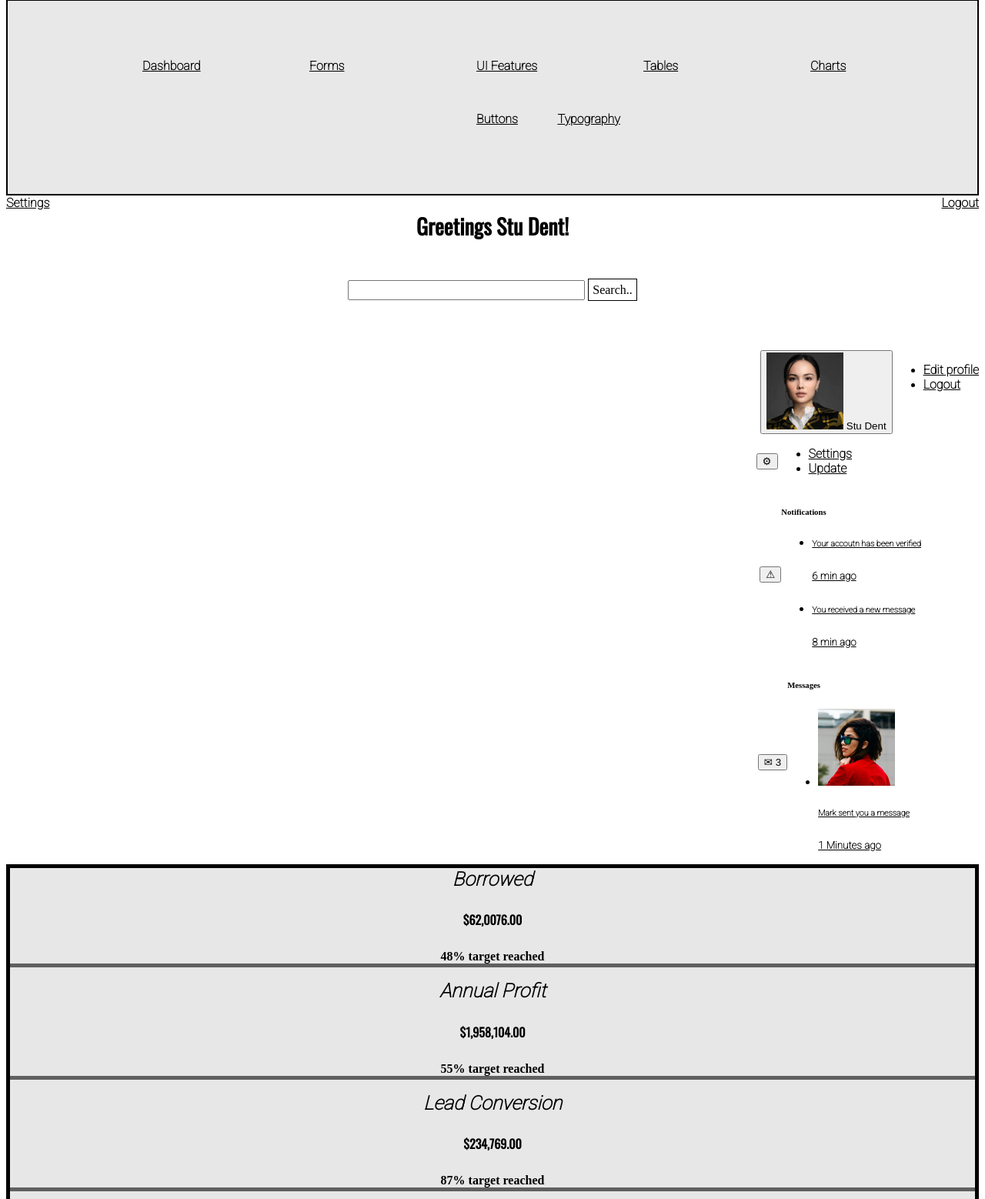
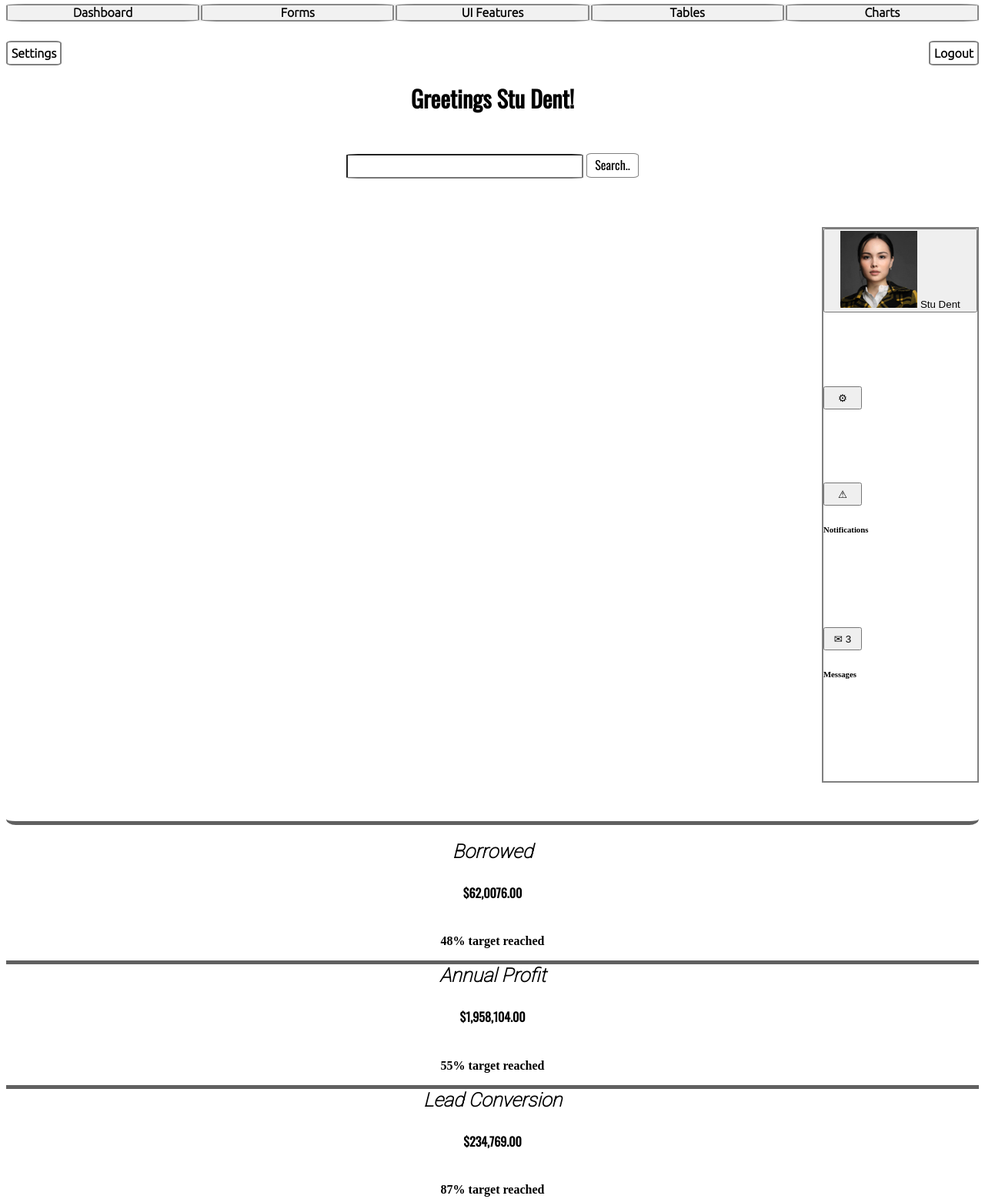
Before and after one commit to jmdonovan0227/CSC-342-Web-Development-Projects, a plain HTML site: page Homework1/Part2/dashboard.html in a window 1280 px wide. Shown: the part 269-1827 px from the top of the page at 77% size. Drawn offline with nearby package versions, Linux system fonts and the light colour scheme.

Commit message:
Updated hw1 part 1 and part 2 based on feedback

```diff
--- a/Homework1/Part2/css/dashboard.css
+++ b/Homework1/Part2/css/dashboard.css
@@ -7,7 +7,6 @@
     display: grid;
     grid-template-columns: 1fr 1fr 1fr;
     grid-template-rows: 1fr;
-    border-bottom: 5px solid rgb(219, 219, 219);
 }
 
 body {
@@ -33,6 +32,10 @@ body {
     display: flex;
     justify-content: center;
     padding-bottom: 50px;
+    border: 3px solid rgb(135, 135, 135);
+    border-radius: 2%;
+    background-color: rgb(236, 236, 236);
+    margin-bottom: 5px;
 }
 
 #hname {
@@ -51,49 +54,137 @@ body {
 }
 
 .mainnav {
-    padding-top: 75px;
-    padding-left: 175px;
-    background-color: #e8e8e8;
-    border: 2px solid black;
     display: grid;
-    grid-template-rows: 1fr 1fr;
     grid-template-columns: 1fr 1fr 1fr 1fr 1fr;
+    grid-template-rows: 1fr;
+    background-color: rgb(241, 241, 241);
+    margin-bottom: 25px;
+    gap: 2px;
 }
 
-.one {
+#one {
     grid-column: 1;
+    text-align: center;
+    border: 2px solid rgb(135, 135, 135);
+    border-radius: 10%;
+    cursor: pointer;
 }
 
-.two {
+#one:hover {
+    background-color: rgb(135, 135, 135);
+}
+
+#one:hover a {
+    color: white;
+}
+
+#two {
     grid-column: 2;
+    text-align: center;
+    border: 2px solid rgb(135, 135, 135);
+    border-radius: 10%;
+    cursor: pointer;
+}
+
+#two:hover {
+    background-color: rgb(135, 135, 135);
+}
+
+#two:hover a {
+    color: white;
 }
 
 #three {
     grid-column: 3;
+    text-align: center;
+    position: relative;
+    border: 2px solid rgb(135, 135, 135);
+    border-radius: 10%;
+    cursor: pointer;
 }
 
-.four {
-    grid-column: 4;
+.x {
+    display: none;
+    position: absolute;
 }
 
-.five {
-    grid-column: 5;
+#three:hover {
+    background-color: rgb(135, 135, 135);
 }
 
-.extra {
-    padding-top: 50px;
-    padding-right: 30px;
+#three:hover a {
+    color: white;
+}
+
+
+#three:hover .x {
+    color: black;
     display: flex;
-    justify-content: space-between;
+    flex-direction: column;
+    justify-content: center;
+    align-items: center;
+    width: 292.5px;
+    background-color: white;
+    border-bottom: 2px solid rgb(135, 135, 135);
+    border-right: 2px solid rgb(135, 135, 135);
+    border-left: 2px solid rgb(135, 135, 135);
+}
+
+#three:hover .x a {
+    color: black;
+}
+
+#three:hover .x a:hover {
+    color: gray;
+}
+
+#four {
+    grid-column: 4;
+    text-align: center;
+    border: 2px solid rgb(135, 135, 135);
+    border-radius: 10%;
+    cursor: pointer;
+}
+
+#four:hover {
+    background-color: rgb(135, 135, 135);
+}
+
+#four:hover a {
+    color: white;
+}
+
+#five {
+    grid-column: 5;
+    text-align: center;
+    border: 2px solid rgb(135, 135, 135);
+    border-radius: 10%;
+    cursor: pointer;
+}
+
+#five:hover {
+    background-color: rgb(135, 135, 135);
+}
+
+#five:hover a {
+    color: white;
+}
+
+a {
+    font-family: 'Ubuntu', sans-serif;
+    text-decoration: none;
+    font-weight: bold;
+    color: black;
 }
 
 a:hover {
-    color: rgb(132, 183, 255);
+    color: none;
 }
 
 .settings {
     display: flex;
     justify-content: space-between;
+    margin-bottom: 20px;
 }
 
 .search {
@@ -102,13 +193,24 @@ a:hover {
     grid-template-rows: 1fr 1fr;
 }
 
+.settings a {
+    border: 2px solid grey;
+    padding: 5px;
+    border-radius: 10%;
+}
+
+.settings a:hover {
+    background-color: gray;
+    color: white
+}
+
 #sheader {
     font-family: 'Oswald', sans-serif;
     font-weight: bold;
     text-align: center;
     grid-row: 1;
     padding-bottom: 50px;
-    font-size: 28px;
+    font-size: 30px;
 }
 
 #sbar {
@@ -117,52 +219,183 @@ a:hover {
 }
 
 #sbarbtn {
-    padding: 5px;
-    border: 1px solid black;
+    padding-top: 2px;
+    padding-bottom: 4px;
+    padding-right: 10px;
+    padding-left: 10px;
+    border: 1px solid gray;
+    border-radius: 10%;
+    font-family: 'Oswald', sans-serif;
+}
+
+#sbarbtn:hover {
+    background-color: gray;
+    color: white;
+    cursor: pointer;
 }
 
 .sbarbox {
     width: 300px;
-    height: 20px;
+    height: 26px;
+    border-radius: 5%;
+}
+
+.sbarbox:focus {
+    outline: none;
+    border: 3px solid gray;
 }
 
 .account {
     display: flex;
+    flex-direction: column;
     justify-content: flex-end;
+    align-items: flex-end;
+    border-radius: 1%;
+    border-bottom: 5px solid rgb(96, 96, 96);
+    margin-bottom: 20px;
 }
 
-.settings2 {
+.profile {
     display: flex;
-    align-items: center;
-    justify-content: flex-end;
-    padding-right: 165px;
+    flex-direction: column;
+    width: 200px;
+    height: 205px;
+    border-left: 2px solid gray;
+    border-right: 2px solid gray;
+    border-top: 2px solid gray;
 }
 
-.notifications {
-    display: flex;
-    align-items: center;
-    justify-content: flex-end;
-    padding-right: 75px;
+.content {
+    display: none;
 }
 
-.messages {
-    display: flex;
-    align-items: center;
-    justify-content: flex-end;
-    padding-right: 90px;
+.content ul {
+    list-style-type: none;
 }
 
-a {
-    font-family: 'Roboto', sans-serif;
-    font-weight: bold;
-    color: black;
-
+.content a:hover {
+    color: gray;
 }
 
-.summary {
-    background-color: rgb(231, 231, 231);
-    border: 5px solid black;
+.profile button:hover {
+    cursor: pointer;
 }
+
+.profile:hover .content {
+    height: 75px;
+    width: 200px;
+    display: flex;
+    background-color: rgb(223, 223, 223);
+    cursor: pointer;
+}
+
+.sidebarsettings {
+    display: flex;
+    flex-direction: column;
+    height: 125px;
+    width: 200px;
+    border-left: 2px solid gray;
+    border-right: 2px solid gray;
+}
+
+#sbarset {
+    width: 50px;
+    height: 30px;
+}
+
+.sbarcontent {
+    display: none;
+}
+
+.sidebarsettings:hover .sbarcontent {
+    height: 75px;
+    width: 200px;
+    display: flex;
+    background-color: rgb(223, 223, 223);
+    justify-items: flex-start;
+    align-items: flex-end;
+}
+
+.sidebarsettings ul {
+    list-style-type: none;
+}
+
+.sidebarsettings a:hover {
+    color: gray;
+}
+
+.sidebarnotifications {
+    height: 188px;
+    width: 200px;
+    display: flex;
+    flex-direction: column;
+    border-left: 2px solid gray;
+    border-right: 2px solid gray;
+}
+
+#sbarnot {
+    width: 50px;
+    height: 30px;
+}
+
+.sidebarnotcontent {
+    display: none;
+}
+
+.sidebarnotifications:hover .sidebarnotcontent {
+    height: 75px;
+    width: 158px;
+    display: flex;
+    flex-direction: column;
+    background-color: rgb(223, 223, 223);
+    justify-items: flex-start;
+    align-items: flex-end;
+}
+
+.sidebarnotifications ul {
+    height: 75px;
+    width: 158px;
+    overflow-y: scroll;
+    overflow-x: scroll;
+    list-style-type: none;
+}
+
+.sidebarmessages {
+    height: 200px;
+    width: 200px;
+    display: flex;
+    flex-direction: column;
+    border-left: 2px solid gray;
+    border-right: 2px solid gray;
+    border-bottom: 2px solid gray;
+    margin-bottom: 50px;
+}
+
+#sbarmess {
+    width: 50px;
+    height: 30px;
+}
+
+.sbarmessagecontent {
+    display: none;
+}
+
+.sidebarmessages:hover .sbarmessagecontent {
+    height: 75px;
+    width: 158px;
+    display: flex;
+    flex-direction: column;
+    background-color: rgb(223, 223, 223);
+}
+
+.sidebarmessages ul {
+    list-style-type: none;
+    height: 75px;
+    width: 158px;
+    overflow-y: scroll;
+    overflow-x: scroll;
+}
+
 
 #htags{
     font-family: 'Roboto', sans-serif;
@@ -180,14 +413,44 @@ a {
 }
 
 #targtags {
-    text-align: center;
-    border-bottom: 5px solid rgb(96, 96, 96);
     font-weight: bold;
 }
 
 #targtagsfinal {
-    text-align: center;
     font-weight: bold;
+}
+
+.summary {
+    display: flex;
+    flex-direction: column;
+    align-items: center;
+    border-bottom: 5px solid rgb(96, 96, 96);
+}
+
+.mapinfo {
+    display: flex;
+    flex-direction: column;
+    align-items: flex-start;
+}
+
+.maps {
+    display: flex;
+    flex-direction: column;
+    align-items: flex-start;
+}
+
+.mapsButtons {
+    font-family: 'Oswald', sans-serif;
+    font-weight: bold;
+    border: 2px solid gray;
+    padding-left: 10px;
+    padding-right: 10px;
+    border-radius: 25%;
+}
+
+.mapsButtons:hover {
+    background-color: grey;
+    color: white;
 }
 
 #htags2 {
--- a/Homework1/Part2/dashboard.html
+++ b/Homework1/Part2/dashboard.html
@@ -32,25 +32,25 @@
 
       <!-- links -->
       <nav class="mainnav">
-        <div class="one">
+        <div id="one">
           <a href="#">
             Dashboard
           </a>
         </div>
 
-        <div class="two">
+        <div id="two">
           <a href="#">
             Forms
           </a>
         </div>
 
-        <div>
-          <a id="three" href="#">
+        <div id="three">
+          <a id="ui"href="#">
             UI Features
           </a>
           <!-- Sublinks under dashboard -->
-          <div>
-            <nav class="extra">
+          <div class="x">
+            <nav>
               <div>
                 <a href="#">
                   Buttons
@@ -66,13 +66,13 @@
           <!-- end sublinks under dashboard -->
         </div>
 
-        <div class="four">
+        <div id="four">
           <a href="#">
             Tables
           </a>
         </div>
 
-        <div class="five">
+        <div id="five">
           <a href="#">
             Charts
           </a>
@@ -82,7 +82,7 @@
 
       <!-- aside footer -->
       <div class="settings">
-        <a id="test" href="#">Settings</a>
+        <a href="#">Settings</a>
         <a href="#">Logout</a>
       </div>
       <!-- end aside footer -->
@@ -108,15 +108,15 @@
       <!-- end left section -->
 
       <!-- Right section -->
-      <div>
+      <div class="account">
         <!-- Account dropdown -->
-        <div class="account">
-          <button type="button">
+        <div class="profile">
+          <button id="pbutton" type="button">
             <img src="./images/face.jpg" alt="user">
             <span>Stu Dent</span>
           </button>
 
-          <div tabindex="-1">
+          <div class="content" tabindex="-1">
             <ul role="menu" aria-hidden="true" aria-orientation="vertical">
               <li role="menuitem">
                 <a href="#">Edit profile</a>
@@ -130,9 +130,9 @@
         <!-- end account dropdown -->
 
         <!-- Settings Dropdown -->
-        <div class="settings2">
-          <button>&#9881;</button>
-          <div class="test" tabindex="-1">
+        <div class="sidebarsettings">
+          <button id="sbarset">&#9881;</button>
+          <div class="sbarcontent" tabindex="-1">
             <ul role="menu" aria-hidden="true" aria-orientation="vertical">
               <li role="menuitem">
                 <a href="#">Settings</a>
@@ -146,13 +146,13 @@
         <!-- End settings dropdown -->
 
         <!-- Notifications dropdown -->
-        <div class="notifications">
-          <button>
+        <div class="sidebarnotifications">
+          <button id="sbarnot">
             &#9888;
           </button>
           <div tabindex="-1">
             <h6> Notifications</h6>
-            <ul role="menu" aria-hidden="true" aria-orientation="vertical">
+            <ul class="sidebarnotcontent" role="menu" aria-hidden="true" aria-orientation="vertical">
               <li role="menuitem">
                 <a href="">
                   <h6>Your accoutn has been verified</h6>
@@ -171,14 +171,14 @@
         <!-- End Notifications dropdown -->
 
         <!-- Messages dropdown -->
-        <div class="messages">
-          <button>&#9993;
+        <div class="sidebarmessages">
+          <button id="sbarmess">&#9993;
             <!-- Count Badge -->
             <span>3</span>
           </button>
           <div tabindex="-1">
             <h6>Messages</h6>
-            <ul role="menu" aria-hidden="true" aria-orientation="vertical">
+            <ul class="sbarmessagecontent" role="menu" aria-hidden="true" aria-orientation="vertical">
               <li role="menuitem">
                 <a href="#">
                   <div>
@@ -202,26 +202,26 @@
     <!-- partial -->
     <main>
       <!-- Dashboard info boxes -->
-      <div class="summary">
-        <div>
+      <div>
+        <div class="summary">
           <h5 id="htags">Borrowed</h5>
           <h5 id="mtags">$62,0076.00</h5>
           <p id="targtags">48% target reached</p>
         </div>
 
-        <div>
+        <div class="summary">
           <h5 id="htags">Annual Profit</h5>
           <h5 id="mtags">$1,958,104.00</h5>
           <p id="targtags">55% target reached</p>
         </div>
 
-        <div>
+        <div class="summary">
           <h5 id="htags">Lead Conversion</h5>
           <h5 id="mtags">$234,769.00</h5>
           <p id="targtags">87% target reached</p>
         </div>
 
-        <div>
+        <div class="summary">
           <h5 id="htags">Average Income</h5>
           <h5 id="mtags">$1,200.00</h5>
           <p id="targtagsfinal">87% target reached</p>
@@ -234,10 +234,10 @@
         <h4 id="htags2">Revenue by location</h4>
 
         <!-- Subtitle info -->
-        <div>
+        <div class="mapinfo">
             <h5 id="infotags">Sales performance revenue based by country</h5>
             <div>
-              <button>
+              <button class="mapsButtons">
                   Last 7 days
               </button>
             </div>
@@ -245,7 +245,7 @@
         <!-- End subtitle info -->
 
         <!-- Data and map -->
-        <div>
+        <div class="maps">
           <div>
               <div>
                 <table>
@@ -291,7 +291,7 @@
       <!-- End of Revenue by location -->
 
       <!-- Grid -->
-      <div>
+      <div class="maps">
         <!-- Card => Impressions chart -->
         <div>
           <h3 id="htags2">Impressions</h3>
@@ -311,7 +311,7 @@
 
 
         <!-- Card => Traffic chart -->
-        <div>
+        <div class="maps">
           <h3 id="htags2">Traffic</h3>
           <div>
             <div>
@@ -329,7 +329,7 @@
       </div>
 
       <!-- Grid 2/3 and 1/3 -->
-      <div>
+      <div class="maps">
         <!-- Card => Revenue by location 2 -->
         <div>
           <h4 id="htags2">Revenue by location</h4>
@@ -340,16 +340,16 @@
                 <div>
                   <div>
                     <div>
-                      <button role="tab" aria-selected="true" tabindex="0">
+                      <button class="mapsButtons" role="tab" aria-selected="true" tabindex="0">
                         <span>1W</span>
                       </button>
-                      <button role="tab" aria-selected="true" tabindex="0">
+                      <button class="mapsButtons" role="tab" aria-selected="true" tabindex="0">
                         <span>3M</span>
                       </button>
-                      <button role="tab" aria-selected="true" tabindex="0">
+                      <button class="mapsButtons" role="tab" aria-selected="true" tabindex="0">
                         <span>1Y</span>
                       </button>
-                      <button role="tab" aria-selected="true" tabindex="0">
+                      <button class="mapsButtons" role="tab" aria-selected="true" tabindex="0">
                         <span>ALL</span>
                       </button>
                     </div>
@@ -365,7 +365,7 @@
         <!-- End of Revenue by location 2 -->
 
         <!-- Card => Order Statistics -->
-        <div>
+        <div class="maps">
           <div>
             <div>
               <h4 id="htags2">Order Statistics</h4>
```
